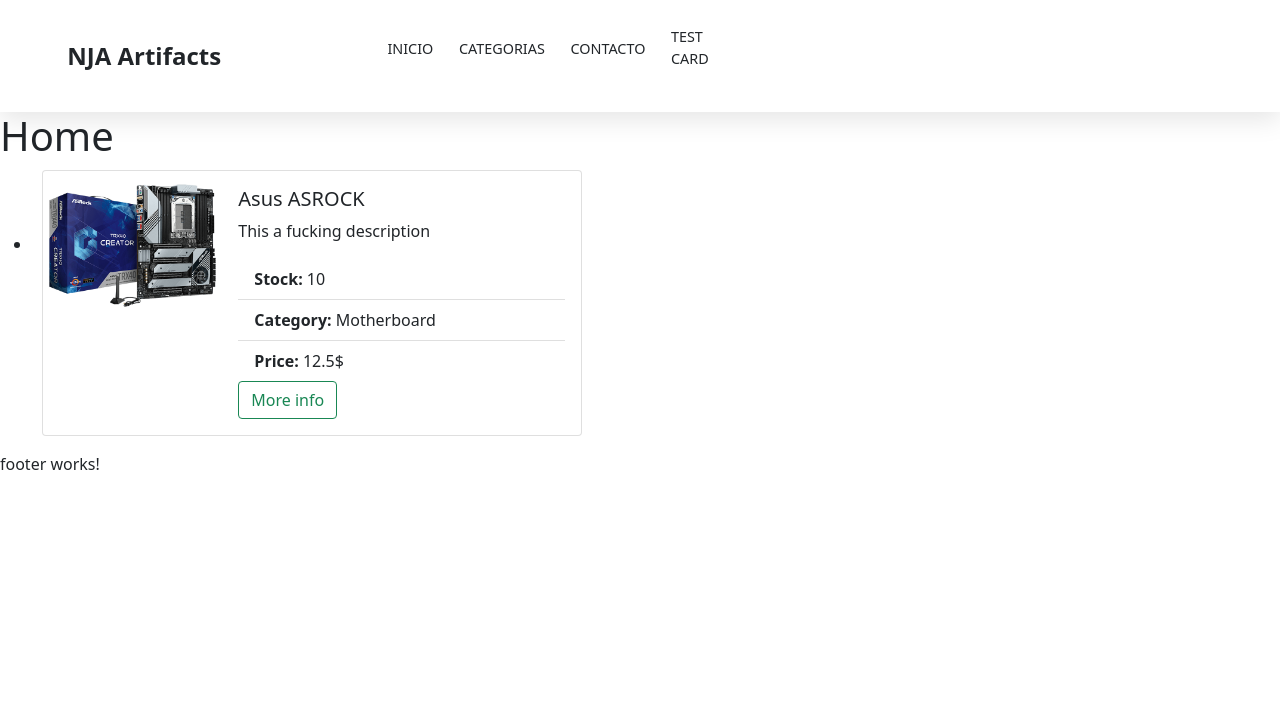
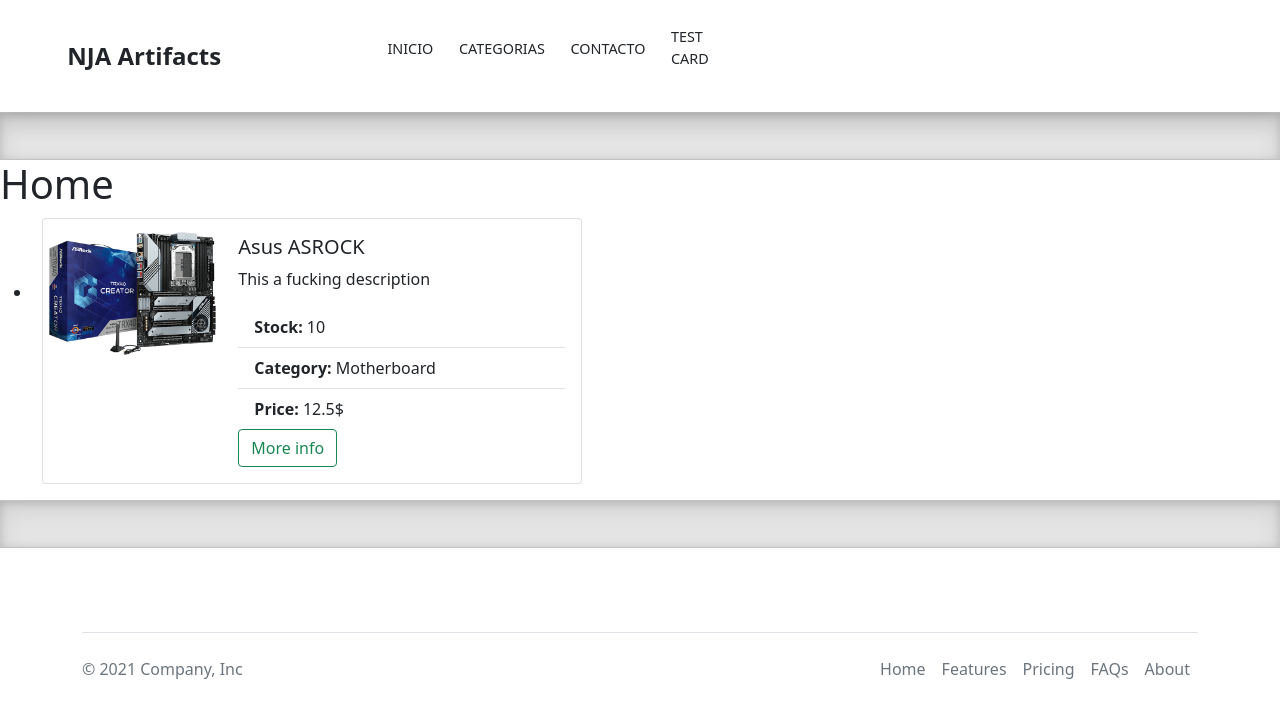
Before and after one commit to NilsonSpaghettiCode/NJArtifacts, an Angular app in the folder Front_end/njartifacts/: page / in a window 1280 px wide. Shown: the top 718 px of the page. Built offline with nearby package versions, Linux system fonts and the light colour scheme.

Commit message:
Se agrego footer

```diff
--- a/Front_end/njartifacts/src/app/components/footer/footer.component.html
+++ b/Front_end/njartifacts/src/app/components/footer/footer.component.html
@@ -1 +1,20 @@
-<p>footer works!</p>
+
+<div class="b-example-divider"></div>
+
+<div class="container" style="padding-top: 60px;">
+    <footer class="d-flex flex-wrap justify-content-between align-items-center py-3 my-4 border-top">
+      <p class="col-md-4 mb-0 text-muted">&copy; 2021 Company, Inc</p>
+
+      <a href="/" class="col-md-4 d-flex align-items-center justify-content-center mb-3 mb-md-0 me-md-auto link-dark text-decoration-none">
+        <svg class="bi me-2" width="40" height="32"><use xlink:href="#bootstrap"/></svg>
+      </a>
+
+      <ul class="nav col-md-4 justify-content-end">
+        <li class="nav-item"><a href="#" class="nav-link px-2 text-muted">Home</a></li>
+        <li class="nav-item"><a href="#" class="nav-link px-2 text-muted">Features</a></li>
+        <li class="nav-item"><a href="#" class="nav-link px-2 text-muted">Pricing</a></li>
+        <li class="nav-item"><a href="#" class="nav-link px-2 text-muted">FAQs</a></li>
+        <li class="nav-item"><a href="#" class="nav-link px-2 text-muted">About</a></li>
+      </ul>
+    </footer>
+  </div>
--- a/Front_end/njartifacts/src/app/components/home/home.component.html
+++ b/Front_end/njartifacts/src/app/components/home/home.component.html
@@ -1,6 +1,3 @@
 <h1>Home</h1>
 
 <app-card></app-card>
-<div>
-
-</div>
--- a/Front_end/njartifacts/src/app/components/nav/nav.component.html
+++ b/Front_end/njartifacts/src/app/components/nav/nav.component.html
@@ -62,5 +62,5 @@
       </nav>
     </div>
   </div>
-
+  <div class="b-example-divider"></div>
   <router-outlet></router-outlet>
--- a/Front_end/njartifacts/src/styles.css
+++ b/Front_end/njartifacts/src/styles.css
@@ -1 +1,13 @@
 /* You can add global styles to this file, and also import other style files */
+.b-example-divider {
+    height: 3rem;
+    background-color: rgba(0, 0, 0, .1);
+    border: solid rgba(0, 0, 0, .15);
+    border-width: 1px 0;
+    box-shadow: inset 0 .5em 1.5em rgba(0, 0, 0, .1), inset 0 .125em .5em rgba(0, 0, 0, .15);
+  }
+
+  .bi {
+    vertical-align: -.125em;
+    fill: currentColor;
+  }
```
Lines whose indentation alone changed are shown as unchanged.
